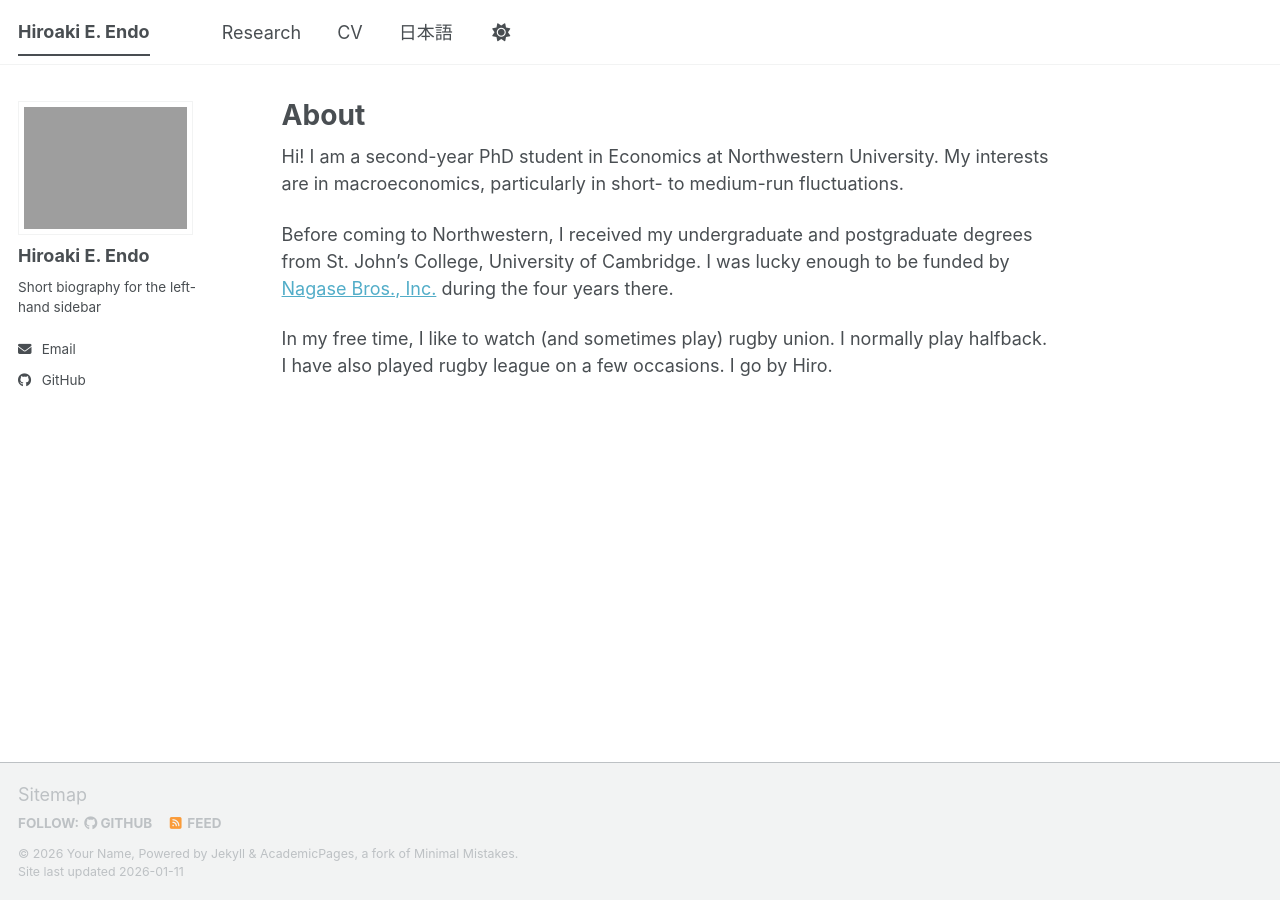
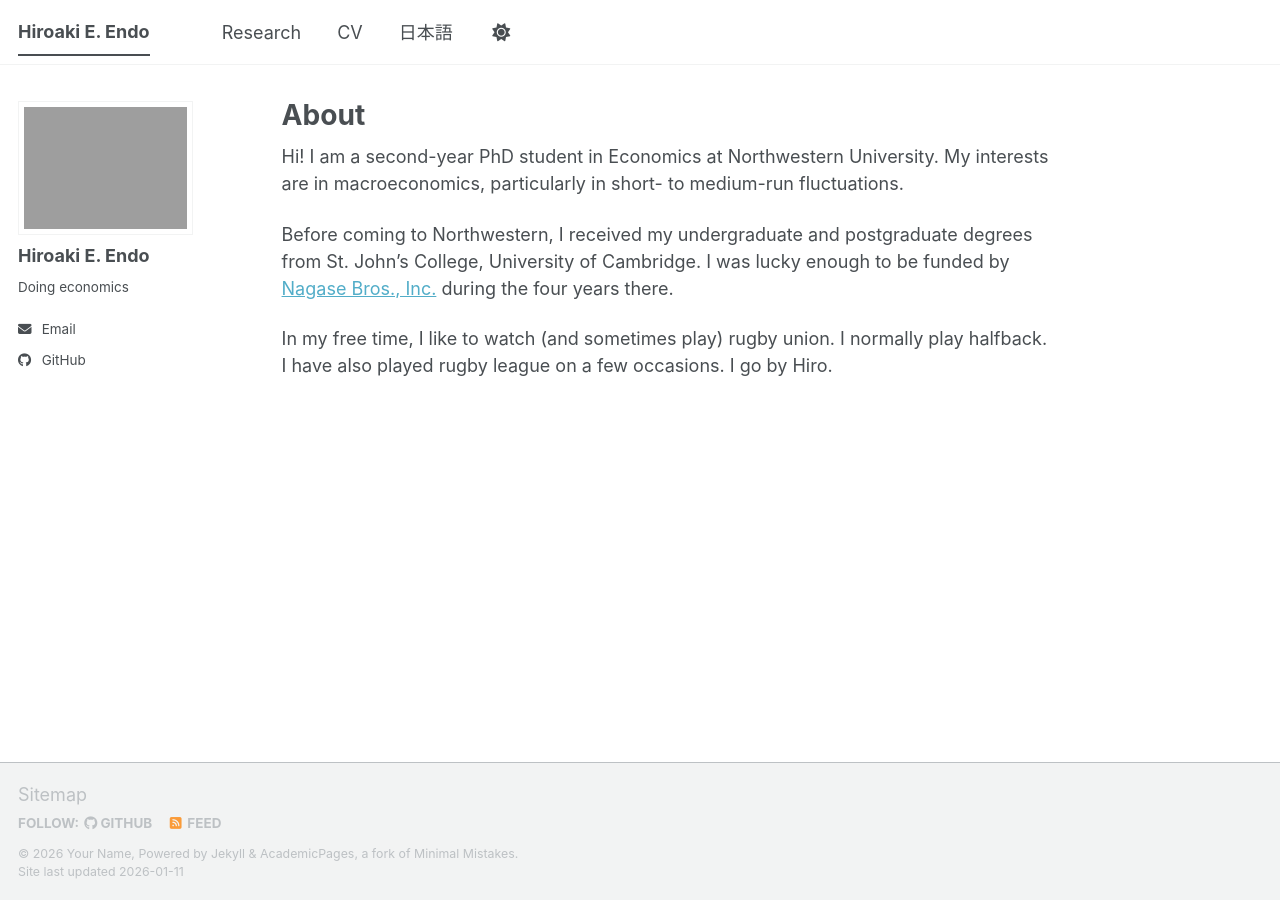
Before and after one commit to hiroendo1014/hiroendo1014.github.io, a Jekyll site: the page built from _pages/about.md, in a window 1280 px wide. Built offline with Jekyll 4.4.1, drawn with Linux system fonts in a browser that asks for light colours; a script bundle is joined from its source files by our own code; library files that are not in the unit come from our copies.

Commit message:
Update _config.yml

```diff
--- a/_config.yml
+++ b/_config.yml
@@ -26,7 +26,7 @@ author:
   avatar           : "profile.png"
   name             : "Hiroaki E. Endo"
   # pronouns         : # example: "she/her"
-  bio              : "Short biography for the left-hand sidebar"
+  bio              : "Doing economics"
   # location         : "Earth"
   # employer         : "Red Brick University"
   uri              : # URL
```
